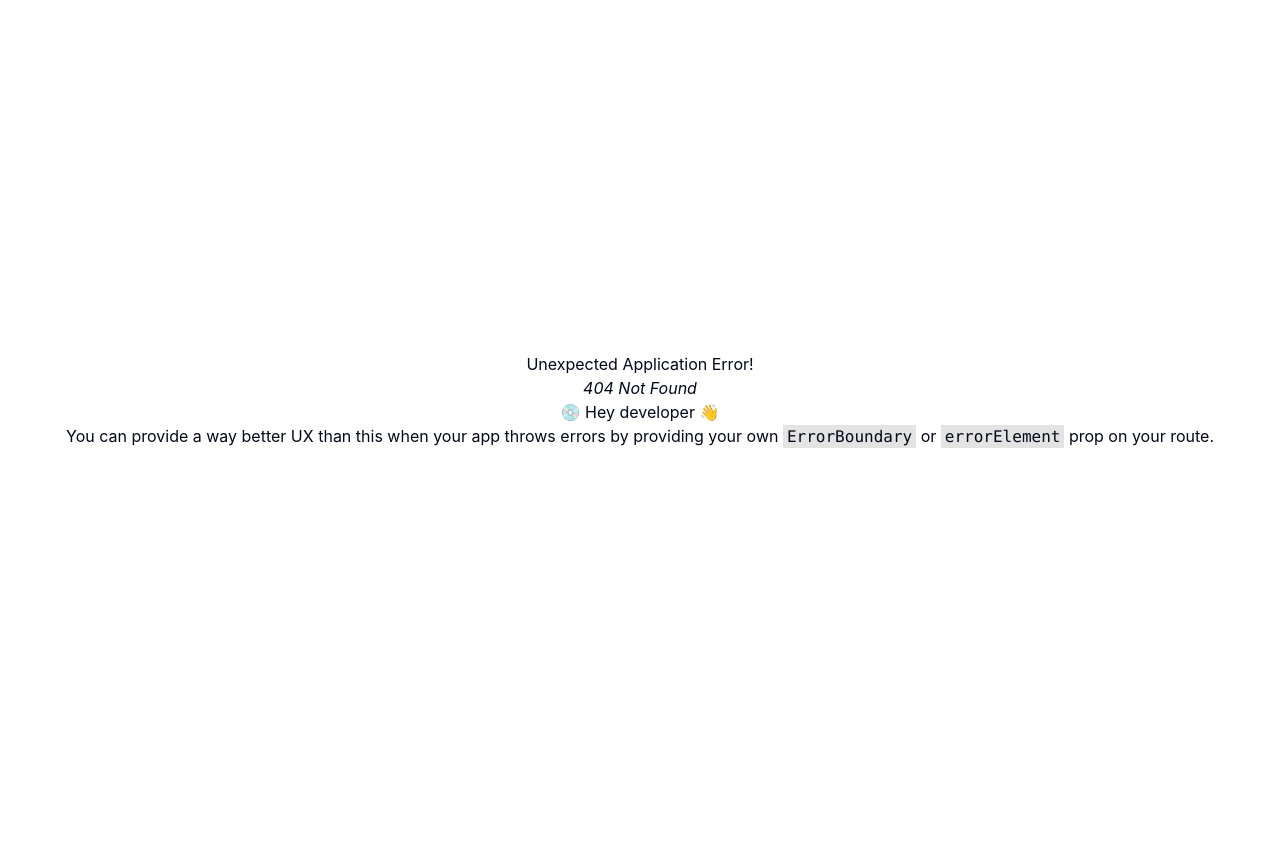
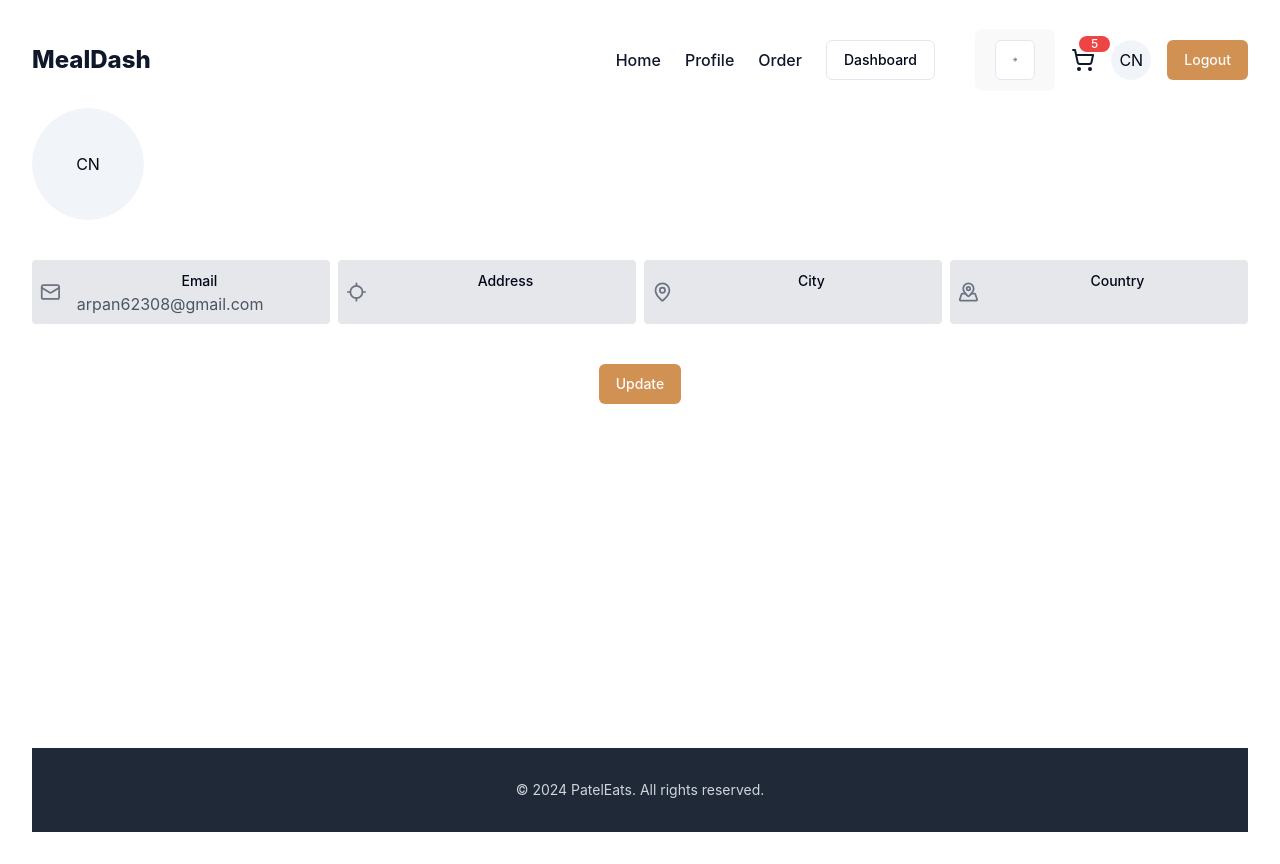
Before and after one commit to gupta-arpan/MealDash, a React (Vite) app in the folder client/: page /profile in a window 1280 px wide. Before the commit this address had no page. Before the commit the page ends 800 px from the top, so only its background shows below. Built offline with nearby package versions, Linux system fonts and the light colour scheme.

Commit message:
profile setion added

```diff
--- a/client/package.json
+++ b/client/package.json
@@ -13,6 +13,7 @@
     "@radix-ui/react-avatar": "^1.1.0",
     "@radix-ui/react-dialog": "^1.1.1",
     "@radix-ui/react-dropdown-menu": "^2.1.1",
+    "@radix-ui/react-label": "^2.1.0",
     "@radix-ui/react-menubar": "^1.1.1",
     "@radix-ui/react-separator": "^1.1.0",
     "@radix-ui/react-slot": "^1.1.0",
--- a/client/src/components/Navbar.tsx
+++ b/client/src/components/Navbar.tsx
@@ -49,7 +49,7 @@
         <div className="max-w-7xl mx-auto">
             <div className="flex items-center justify-between h-14">
                 <Link to="/">
-                    <h1 className="font-bold md:font-extrabold text-2xl text-primary">GuptaEats</h1>
+                    <h1 className="font-bold md:font-extrabold text-2xl text-primary">MealDash</h1>
                 </Link>
                 <div className="hidden md:flex items-center gap-10">
                     <div className="hidden md:flex items-center gap-6">
--- /dev/null
+++ b/client/src/components/Profile.tsx
@@ -0,0 +1,153 @@
+import {
+    Loader2,
+    LocateIcon,
+    Mail,
+    MapPin,
+    MapPinnedIcon,
+    Plus,
+} from "lucide-react";
+import { Avatar, AvatarFallback, AvatarImage } from "./ui/avatar";
+import { FormEvent, useRef, useState } from "react";
+import { Input } from "./ui/input";
+import { Label } from "./ui/label";
+import { Button } from "./ui/button";
+//import { useUserStore } from "@/store/useUserStore";
+
+const Profile = () => {
+    //const {user, updateProfile} = useUserStore();
+    // const [isLoading, setIsLoading] = useState<boolean>(false);
+    const isLoading  = false;
+    const [profileData, setProfileData] = useState({
+        fullname: "",
+        email: "arpan62308@gmail.com",
+        address: "",
+        city: "",
+        country: "",
+        profilePicture: "",
+    });
+    const imageRef = useRef<HTMLInputElement | null>(null);
+    const [selectedProfilePicture, setSelectedProfilePicture] =
+        useState<string>(profileData.profilePicture || "");
+
+    const fileChangeHandler = (e: React.ChangeEvent<HTMLInputElement>) => {
+        const file = e.target.files?.[0];
+        if (file) {
+            const reader = new FileReader();
+            reader.onloadend = () => {
+                const result = reader.result as string;
+                setSelectedProfilePicture(result);
+                setProfileData((prevData) => ({
+                    ...prevData,
+                    profilePicture: result,
+                }));
+            };
+            reader.readAsDataURL(file);
+        }
+    };
+
+    const changeHandler = (e: React.ChangeEvent<HTMLInputElement>) => {
+        const { name, value } = e.target;
+        setProfileData({ ...profileData, [name]: value });
+    };
+
+    const updateProfileHandler = async (e: FormEvent<HTMLFormElement>) => {
+        e.preventDefault();
+        console.log(profileData);
+    };
+
+    return (
+        <form onSubmit={updateProfileHandler} className="max-w-7xl mx-auto my-5">
+            <div className="flex items-center justify-between">
+                <div className="flex items-center gap-2">
+                    <Avatar className="relative md:w-28 md:h-28 w-20 h-20">
+                        <AvatarImage src={selectedProfilePicture} />
+                        <AvatarFallback>CN</AvatarFallback>
+                        <input
+                            ref={imageRef}
+                            className="hidden"
+                            type="file"
+                            accept="image/*"
+                            onChange={fileChangeHandler}
+                        />
+                        <div
+                            onClick={() => imageRef.current?.click()}
+                            className="absolute inset-0 flex items-center justify-center opacity-0 hover:opacity-100 transition-opacity duration-300 bg-black bg-opacity-50 rounded-full cursor-pointer"
+                        >
+                            <Plus className="text-white w-8 h-8" />
+                        </div>
+                    </Avatar>
+                    <Input
+                        type="text"
+                        name="fullname"
+                        value={profileData.fullname}
+                        onChange={changeHandler}
+                        className="font-bold text-2xl outline-none border-none focus-visible:ring-transparent"
+                    />
+                </div>
+            </div>
+            <div className="grid md:grid-cols-4 md:gap-2 gap-3 my-10">
+                <div className="flex items-center gap-4 rounded-sm p-2 bg-gray-200">
+                    <Mail className="text-gray-500" />
+                    <div className="w-full">
+                        <Label>Email</Label>
+                        <input
+                            disabled
+                            name="email"
+                            value={profileData.email}
+                            onChange={changeHandler}
+                            className="w-full text-gray-600 bg-transparent focus-visible:ring-0 focus-visible:border-transparent outline-none border-none"
+                        />
+                    </div>
+                </div>
+                <div className="flex items-center gap-4 rounded-sm p-2 bg-gray-200">
+                    <LocateIcon className="text-gray-500" />
+                    <div className="w-full">
+                        <Label>Address</Label>
+                        <input
+                            name="address"
+                            value={profileData.address}
+                            onChange={changeHandler}
+                            className="w-full text-gray-600 bg-transparent focus-visible:ring-0 focus-visible:border-transparent outline-none border-none"
+                        />
+                    </div>
+                </div>
+                <div className="flex items-center gap-4 rounded-sm p-2 bg-gray-200">
+                    <MapPin className="text-gray-500" />
+                    <div className="w-full">
+                        <Label>City</Label>
+                        <input
+                            name="city"
+                            value={profileData.city}
+                            onChange={changeHandler}
+                            className="w-full text-gray-600 bg-transparent focus-visible:ring-0 focus-visible:border-transparent outline-none border-none"
+                        />
+                    </div>
+                </div>
+                <div className="flex items-center gap-4 rounded-sm p-2 bg-gray-200">
+                    <MapPinnedIcon className="text-gray-500" />
+                    <div className="w-full">
+                        <Label>Country</Label>
+                        <input
+                            name="country"
+                            value={profileData.country}
+                            onChange={changeHandler}
+                            className="w-full text-gray-600 bg-transparent focus-visible:ring-0 focus-visible:border-transparent outline-none border-none"
+                        />
+                    </div>
+                </div>
+            </div>
+            <div className="text-center">
+                {isLoading ? (
+                    <Button disabled className="bg-orange hover:bg-hoverOrange">
+                        <Loader2 className="mr-2 w-4 h-4 animate-spin" />
+                        Please wait
+                    </Button>
+                ) : (
+                    <Button type="submit" className="bg-orange hover:bg-hoverOrange">Update</Button>
+                )}
+            </div>
+        </form>
+    );
+};
+
+export default Profile;
--- /dev/null
+++ b/client/src/components/ui/label.tsx
@@ -0,0 +1,24 @@
+import * as React from "react"
+import * as LabelPrimitive from "@radix-ui/react-label"
+import { cva, type VariantProps } from "class-variance-authority"
+
+import { cn } from "@/lib/utils"
+
+const labelVariants = cva(
+  "text-sm font-medium leading-none peer-disabled:cursor-not-allowed peer-disabled:opacity-70"
+)
+
+const Label = React.forwardRef<
+  React.ElementRef<typeof LabelPrimitive.Root>,
+  React.ComponentPropsWithoutRef<typeof LabelPrimitive.Root> &
+    VariantProps<typeof labelVariants>
+>(({ className, ...props }, ref) => (
+  <LabelPrimitive.Root
+    ref={ref}
+    className={cn(labelVariants(), className)}
+    {...props}
+  />
+))
+Label.displayName = LabelPrimitive.Root.displayName
+
+export { Label }
```
Also changed, not shown: client/src/App.tsx (+10 -0 lines), 1 other file (tests, documents, lock files or other folders).
